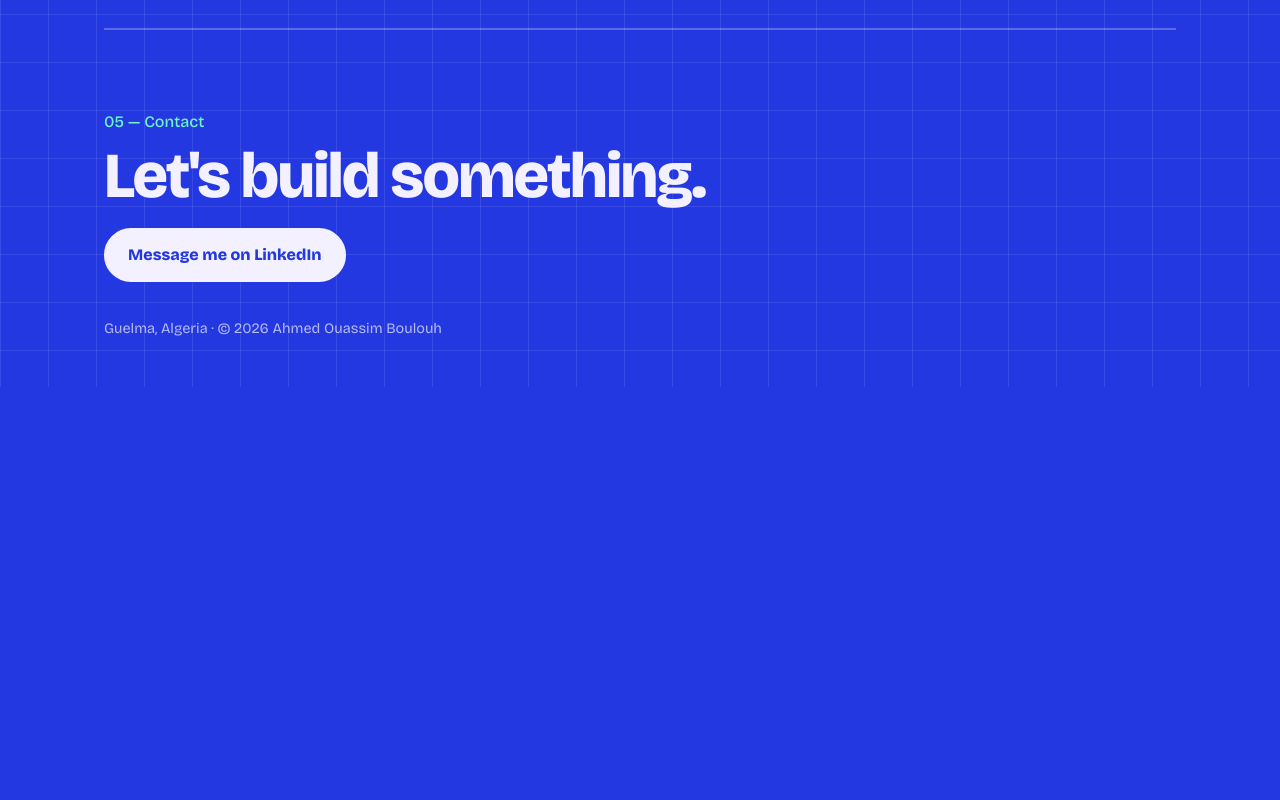
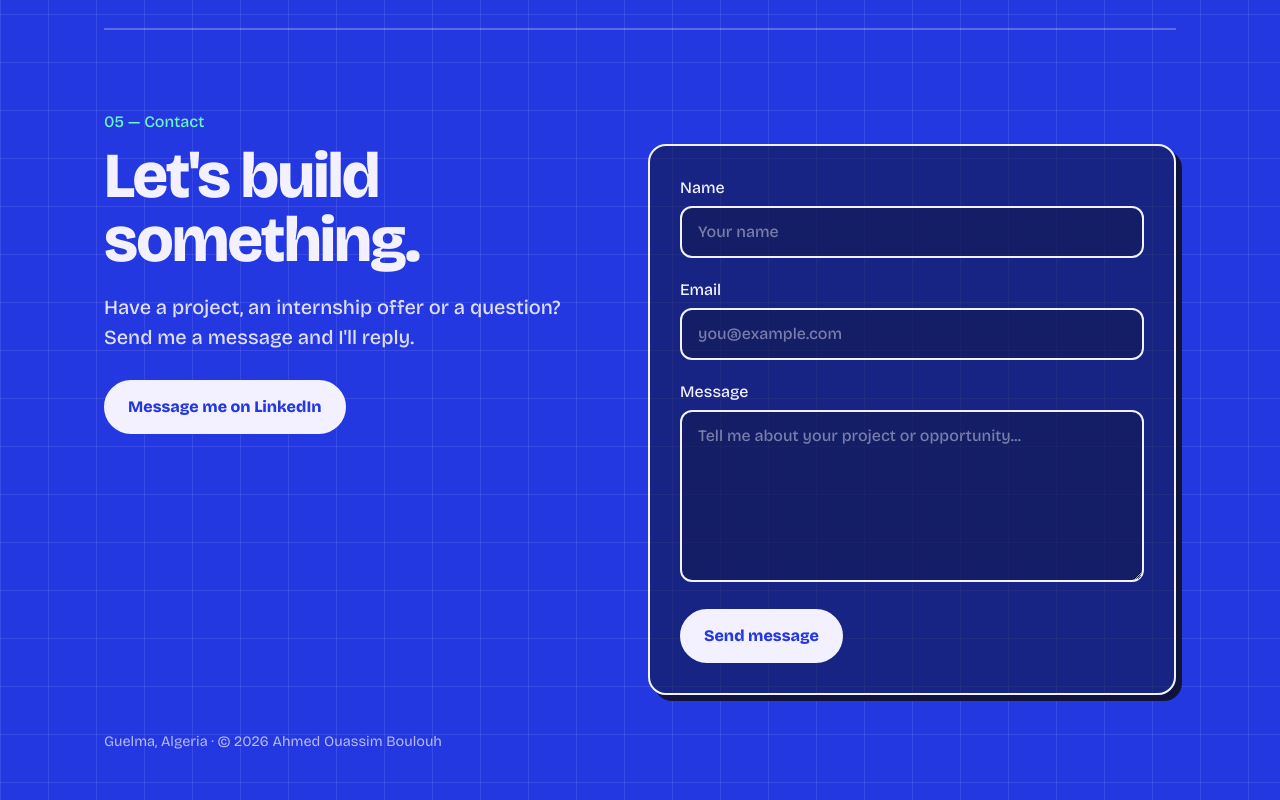
Before and after one commit to simou-blh/portfolio, a Next.js app in the folder frontend/: page /education/estin/ in a window 1280 px wide. Shown: the part 754-1554 px from the top of the page. Before the commit the page ends 1141 px from the top, so only its background shows below. Built offline with nearby package versions, Linux system fonts and the light colour scheme.

Commit message:
feat: add contact form with Web3Forms

```diff
--- /dev/null
+++ b/frontend/src/components/ContactForm.tsx
@@ -0,0 +1,144 @@
+"use client";
+
+import { useState, type ReactNode } from "react";
+import { useForm } from "react-hook-form";
+import { zodResolver } from "@hookform/resolvers/zod";
+import { z } from "zod";
+
+const schema = z.object({
+  name: z.string().trim().min(2, "Please enter your name."),
+  email: z.email("Please enter a valid email."),
+  message: z
+    .string()
+    .trim()
+    .min(10, "Tell me a bit more (10 characters minimum).")
+    .max(2000, "Keep it under 2000 characters."),
+  botcheck: z.boolean().optional(), // honeypot, real people never tick it
+});
+
+type FormValues = z.infer<typeof schema>;
+type Status = "idle" | "sending" | "success" | "error";
+
+const field =
+  "w-full rounded-xl border-2 border-paper bg-ink/40 px-4 py-3 font-medium text-paper outline-none transition placeholder:text-paper/45 focus:border-mint aria-[invalid=true]:border-coral";
+
+function Field({
+  id, label, error, children,
+}: { id: string; label: string; error?: string; children: ReactNode }) {
+  return (
+    <div>
+      <label htmlFor={id} className="mb-1.5 block font-medium">{label}</label>
+      {children}
+      {error && (
+        <p id={`${id}-error`} className="mt-1.5 text-[0.9rem] text-coral">{error}</p>
+      )}
+    </div>
+  );
+}
+
+export default function ContactForm() {
+  const [status, setStatus] = useState<Status>("idle");
+  const [errorMsg, setErrorMsg] = useState("");
+  const {
+    register, handleSubmit, reset, formState: { errors },
+  } = useForm<FormValues>({ resolver: zodResolver(schema) });
+
+  async function onSubmit(values: FormValues) {
+    if (values.botcheck) {
+      setStatus("success"); // pretend success to bots, send nothing
+      return;
+    }
+    const accessKey = process.env.NEXT_PUBLIC_WEB3FORMS_KEY;
+    if (!accessKey) {
+  setErrorMsg("Missing NEXT_PUBLIC_WEB3FORMS_KEY. Check .env.local and restart the dev server.");
+  setStatus("error");
+  return;
+}
+    setStatus("sending");
+    try {
+      const res = await fetch("https://api.web3forms.com/submit", {
+        method: "POST",
+        headers: { "Content-Type": "application/json", Accept: "application/json" },
+        body: JSON.stringify({
+          access_key: accessKey,
+          subject: `New portfolio message from ${values.name}`,
+          from_name: "Portfolio contact form",
+          name: values.name,
+          email: values.email,
+          message: values.message,
+        }),
+      });
+          const data = await res.json();
+    if (!data.success) throw new Error(data.message ?? `HTTP ${res.status}`);
+    reset();
+    setStatus("success");
+  } catch (e) {
+    setErrorMsg(e instanceof Error ? e.message : "Network error");
+    setStatus("error");
+  }
+  }
+
+  if (status === "success") {
+    return (
+      <div className="card light grid gap-4" role="status">
+        <h3 className="text-[clamp(1.4rem,2.6vw,2rem)] font-extrabold leading-[1.1]">
+          Message sent. Thank you!
+        </h3>
+        <p>I&apos;ll get back to you as soon as I can.</p>
+        <button type="button" className="btn cursor-pointer justify-self-start" onClick={() => setStatus("idle")}>
+          Send another message
+        </button>
+      </div>
+    );
+  }
+
+  return (
+    <form onSubmit={handleSubmit(onSubmit)} noValidate className="card grid gap-5">
+      <Field id="name" label="Name" error={errors.name?.message}>
+        <input
+          id="name" autoComplete="name" placeholder="Your name" className={field}
+          aria-invalid={!!errors.name} aria-describedby={errors.name ? "name-error" : undefined}
+          {...register("name")}
+        />
+      </Field>
+
+      <Field id="email" label="Email" error={errors.email?.message}>
+        <input
+          id="email" type="email" autoComplete="email" placeholder="you@example.com" className={field}
+          aria-invalid={!!errors.email} aria-describedby={errors.email ? "email-error" : undefined}
+          {...register("email")}
+        />
+      </Field>
+
+      <Field id="message" label="Message" error={errors.message?.message}>
+        <textarea
+          id="message" rows={6} placeholder="Tell me about your project or opportunity..."
+          className={`${field} resize-y`}
+          aria-invalid={!!errors.message} aria-describedby={errors.message ? "message-error" : undefined}
+          {...register("message")}
+        />
+      </Field>
+
+      {/* honeypot */}
+      <input
+        type="checkbox" tabIndex={-1} autoComplete="off" aria-hidden="true"
+        className="hidden" {...register("botcheck")}
+      />
+
+      <div className="flex flex-wrap items-center gap-4">
+        <button
+          type="submit" disabled={status === "sending"}
+          className="btn main cursor-pointer disabled:cursor-wait disabled:opacity-60"
+        >
+          {status === "sending" ? "Sending..." : "Send message"}
+        </button>
+        {status === "error" && (
+  <p role="alert" className="text-coral">
+    Something went wrong. Please try again, or reach me on LinkedIn.
+    {process.env.NODE_ENV === "development" && ` [dev: ${errorMsg}]`}
+  </p>
+)}
+      </div>
+    </form>
+  );
+}
--- a/frontend/src/components/sections/Contact.tsx
+++ b/frontend/src/components/sections/Contact.tsx
@@ -1,14 +1,23 @@
 import { site } from "@/data/site";
+import ContactForm from "@/components/ContactForm";
 
 export default function Contact() {
   return (
     <footer id="contact" className="border-t-2 border-line pb-12 pt-[clamp(40px,7vw,80px)]">
       <span className="mb-2.5 block font-medium text-mint">05 — Contact</span>
-      <h2 className="mb-5 text-[clamp(2rem,5.5vw,4rem)] font-extrabold leading-none tracking-[-0.03em]">
-        Let&apos;s build something.
-      </h2>
-      <div className="flex flex-wrap gap-3.5">
-        <a href={site.linkedin} target="_blank" rel="noopener" className="btn main">Message me on LinkedIn</a>
+      <div className="grid gap-[clamp(28px,5vw,64px)] lg:grid-cols-[1fr_1.1fr]">
+        <div>
+          <h2 className="mb-5 text-[clamp(2rem,5.5vw,4rem)] font-extrabold leading-none tracking-[-0.03em]">
+            Let&apos;s build something.
+          </h2>
+          <p className="mb-7 max-w-[40ch] text-[clamp(1.05rem,1.6vw,1.25rem)] font-medium text-paper/90">
+            Have a project, an internship offer or a question? Send me a message and I&apos;ll reply.
+          </p>
+          <a href={site.linkedin} target="_blank" rel="noopener" className="btn main">
+            Message me on LinkedIn
+          </a>
+        </div>
+        <ContactForm />
       </div>
       <p className="mt-9 text-[0.9rem] opacity-70">
         {site.location} · © {new Date().getFullYear()} {site.name}
```
